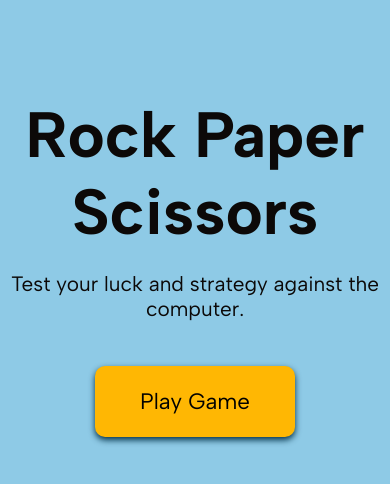
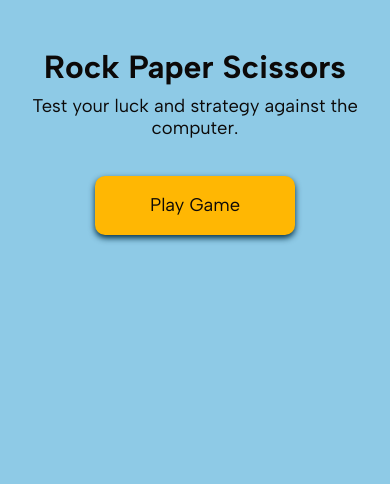
Before and after one commit to louiseka/rock-paper-scissors, a React (Vite) app: page / in a window 390 px wide. Shown: the top 484 px of the page. Built offline with nearby package versions, Linux system fonts and the light colour scheme.

Commit message:
Updates for mobile responsiveness

```diff
--- a/src/index.css
+++ b/src/index.css
@@ -23,7 +23,7 @@ main {
 h1 {
   margin: 1.5em 0 0em;
   text-align: center;
-  font-size: 4rem;
+  font-size: 2rem;
 }
 
 p {
@@ -36,27 +36,28 @@ p {
 
 .tagline {
   text-align: center;
-  font-size: 1.3em;
-  padding: 1em 0 0;
+  font-size: 1.15rem;
+  padding: 0.5em 0.5em 0;
 }
 
 /* Score section */
 
 .score-section {
-  display: flex;
-  align-items: center;
-  justify-content: center;
   font-size: 1.15rem;
-  border-bottom: 0.5px solid #0c0908;
+  border: none;
   padding: 1em 0;
   margin: 0 6em
 }
 
 .score-section>ul {
   padding: 0;
-  display: flex;
   list-style: none;
   margin: 0;
+  display: flex;
+  flex-direction: column;
+  align-items: center;
+  justify-content: center;
+
 }
 
 .score-section>ul>li {
@@ -75,9 +76,10 @@ button {
   align-items: center;
   border-radius: 10px;
   box-shadow: 0px 3px 6px #023047;
-  font-size: 1.4rem;
+  font-size: 1.15rem;
   width: 200px;
   padding: 1em 1.5em;
+  color: #0c0908;
 }
 
 /* Play btn */
@@ -118,7 +120,10 @@ button {
 .option-btns-section {
   display: flex;
   justify-content: space-between;
-  margin: 5em 2.5em;
+  align-items: center;
+  flex-direction: column;
+  gap: 1.5em;
+  margin: 0 auto;
 }
 
 /* Result section */
@@ -162,3 +167,31 @@ button {
   font-size: 2.5rem;
   margin: 1.5em 0 1em;
 }
+
+@media (min-width: 700px) {
+  h1 {
+    font-size: 4rem;
+  }
+
+  .tagline {
+    font-size: 1.4rem;
+  }
+
+  .score-section {
+    border-bottom: 0.5px solid #0c0908;
+  }
+
+  .score-section>ul {
+    flex-direction: row;
+  }
+
+  button {
+    font-size: 1.4rem;
+  }
+
+  .option-btns-section {
+    flex-direction: row;
+    align-items: center;
+    margin: 5em 2.5em;
+  }
+}
```
